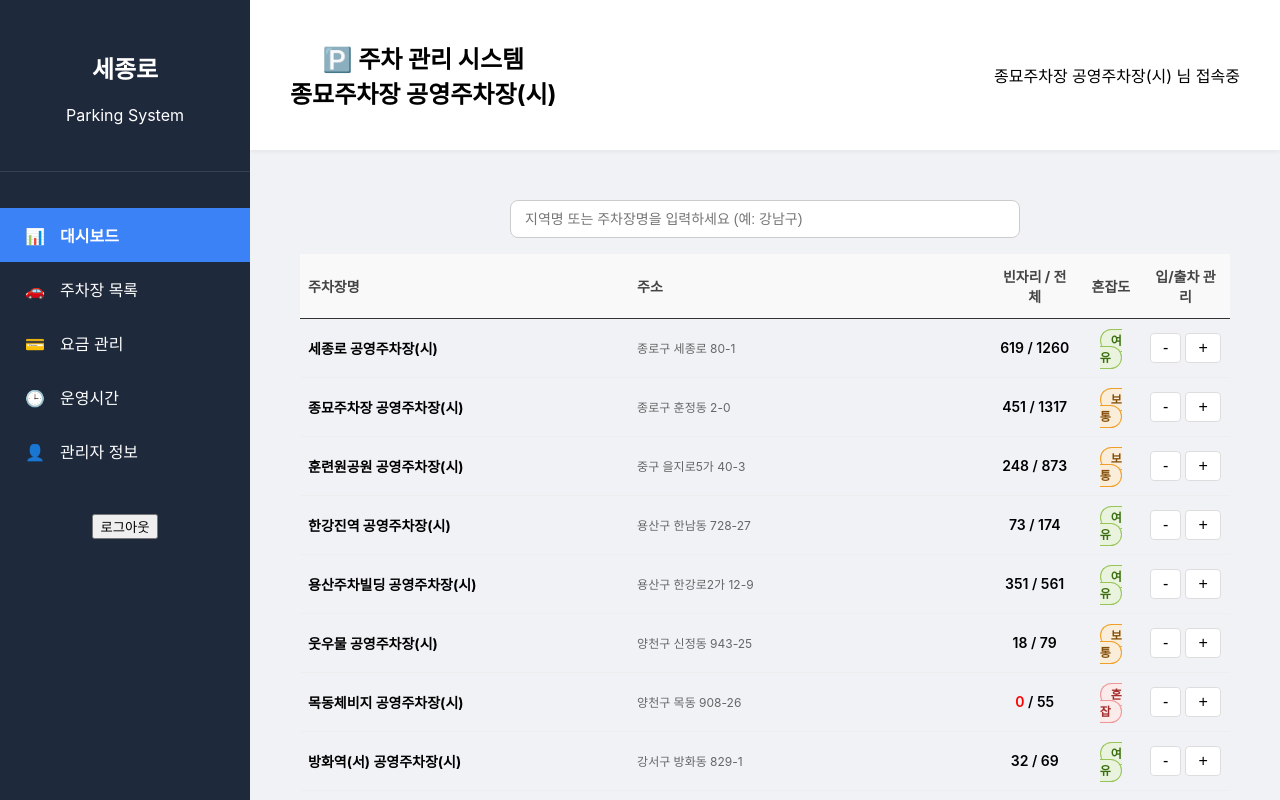
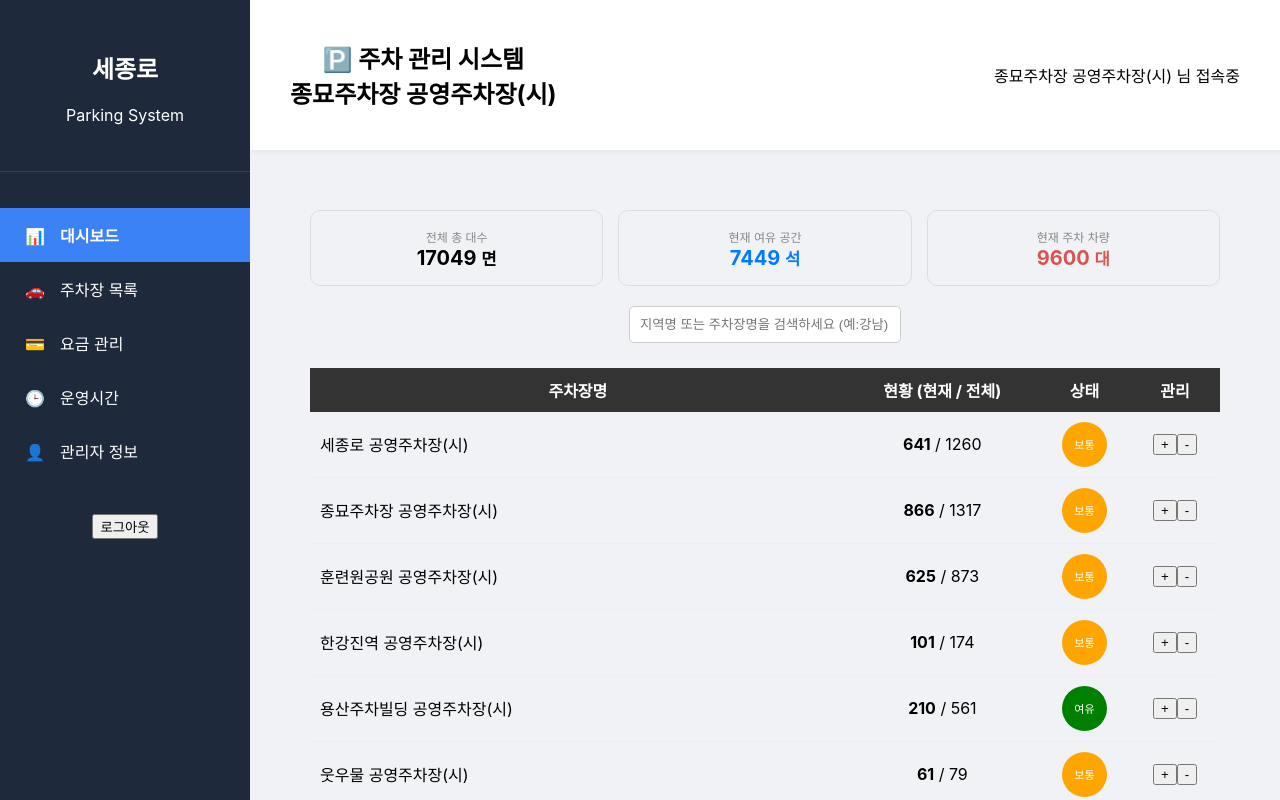
Before and after one commit to HANE48/Parking_place, a React (Create React App) app: page / in a window 1280 px wide. Built offline with nearby package versions, Linux system fonts and the light colour scheme.

Commit message:
P.Table수정

```diff
--- a/src/manager/ParkingTable.js
+++ b/src/manager/ParkingTable.js
@@ -1,132 +1,132 @@
 import React, { useState } from 'react';
 
 const ParkingTable = ({ data, setData }) => {
-    const [searchTerm, setSearchTerm] = useState("");
+    const [searchTerm, setSearchTerm] = useState('');
 
-    // 1. 혼잡도 및 빈자리 계산 (마이너스 값 방어 로직)
-    const getStatus = (now, total) => {
-        const nNow = Number(now || 0);
-        const nTotal = Number(total || 0);
+    const totalLots = data.length;
+    const totalCapacity = data.reduce((acc, cur) => acc + Number(cur.tpkct || 0), 0);
 
-        // 현재 대수가 전체보다 많아도 계산은 100%까지만 (혼잡도 표시용)
-        const calcNow = nNow > nTotal ? nTotal : nNow;
-        const rate = (calcNow / nTotal) * 100;
+    // 현재 차량 합계 계산 시에도 초과분 제외 (69 -> 55로 계산)
+    const totalParked = data.reduce((acc, cur) => {
+        const curCnt = Number(cur.now_prk_vhcl_cnt || 0);
+        const maxCnt = Number(cur.tpkct || 0);
+        return acc + Math.min(curCnt, maxCnt); //기존데이터 수치 넘치면 강제로 깍음
+    }, 0);
 
-        // 빈자리 계산: 0보다 작아지면 무조건 0으로 표시
-        const available = nTotal - nNow;
-        const displayAvailable = available < 0 ? 0 : available;
+    const totalAvailable = totalCapacity - totalParked;
 
-        if (rate > 90) return { label: "혼잡", color: "#A32D2D", bg: "#FCEBEB", border: "#F09595", available: displayAvailable };
-        if (rate >= 60) return { label: "보통", color: "#854F0B", bg: "#FAEEDA", border: "#EF9F27", available: displayAvailable };
-        return { label: "여유", color: "#3B6D11", bg: "#EAF3DE", border: "#97C459", available: displayAvailable };
-    };
+    // 검색 필터링
+    const filteredData = data.filter(item =>
+        item.pklt_nm.includes(searchTerm) || (item.addr && item.addr.includes(searchTerm))
+    );
 
-    // 2. 검색 필터링 (지역명 또는 주차장명)
-    const filteredData = data.filter(item => {
-        const term = searchTerm.trim().toLowerCase();
-        return (
-            item.pklt_nm?.toLowerCase().includes(term) ||
-            item.addr?.toLowerCase().includes(term)
-        );
-    });
+    // 입/출차 관리 함수 (버튼 클릭 시) ---
+    const handleUpdate = (id, change) => {
+        const newData = data.map(item => {
+            if (item.pklt_cd === id) {
+                // 수정 시점에도 초과된 데이터(69)는 일단 한계치(55)로 맞춘 후 계산 시작
+                const max = Number(item.tpkct);
+                let current = Math.min(Number(item.now_prk_vhcl_cnt), max);
 
-    // 3. 입차 로직 (- 버튼 클릭 시 숫자 증가)
-    const handleIncrease = (pklt_cd) => {
-        setData(prevData => prevData.map(item => {
-            if (item.pklt_cd === pklt_cd) {
-                const current = Number(item.now_prk_vhcl_cnt || 0);
-                const total = Number(item.tpkct || 0);
+                const updated = current + change;
 
-                if (current < total) {
-                    return { ...item, now_prk_vhcl_cnt: current + 1 };
-                }
+                if (updated >= 0 && updated <= max) {
+                    return { ...item, now_prk_vhcl_cnt: updated };
+                } else if (updated > max) {
                     alert("이미 만차입니다!");
-            }
-            return item;
-        }));
-    };
-
-    // 4. 출차 로직 (+ 버튼 클릭 시 숫자 감소)
-    const handleDecrease = (pklt_cd) => {
-        setData(prevData => prevData.map(item => {
-            if (item.pklt_cd === pklt_cd) {
-                const current = Number(item.now_prk_vhcl_cnt || 0);
-                if (current > 0) {
-                    return { ...item, now_prk_vhcl_cnt: current - 1 };
+                } else if (updated < 0) {
+                    alert("현재 주차된 차량이 없습니다.");
                 }
             }
             return item;
-        }));
+        });
+        setData(newData);
     };
 
     return (
-        <div style={{ padding: '10px' }}>
-            <div style={{ marginBottom: '16px' }}>
+        <div style={{ padding: '20px' }}>
+
+            <div style={{ display: 'flex', gap: '15px', marginBottom: '20px' }}>
+                <div style={cardStyle}>
+                    <span style={labelStyle}>전체 총 대수</span>
+                    <div style={valStyle}>{totalCapacity} <small>면</small></div>
+                </div>
+                <div style={cardStyle}>
+                    <span style={labelStyle}>현재 여유 공간</span>
+                    <div style={{ ...valStyle, color: '#007bff' }}>{totalAvailable} <small>석</small></div>
+                </div>
+                <div style={cardStyle}>
+                    <span style={labelStyle}>현재 주차 차량</span>
+                    <div style={{ ...valStyle, color: '#d9534f' }}>{totalParked} <small>대</small></div>
+                </div>
+            </div>
+
+            {/* 검색창 */}
             <input
+                type="text"
+                placeholder="지역명 또는 주차장명을 검색하세요 (예:강남)"
                 value={searchTerm}
                 onChange={(e) => setSearchTerm(e.target.value)}
-                    placeholder="지역명 또는 주차장명을 입력하세요 (예: 강남구)"
-                    style={inputStyle}
+                style={searchInputStyle}
             />
-            </div>
 
-            <table style={{ width: '100%', borderCollapse: 'collapse', fontSize: '14px' }}>
+            <table style={{ width: '100%', borderCollapse: 'collapse', marginTop: '15px' }}>
                 <thead>
-                    <tr style={{ borderBottom: '1.5px solid #333', backgroundColor: '#f9f9f9' }}>
-                        <th style={thStyle('left')}>주차장명</th>
-                        <th style={thStyle('left')}>주소</th>
-                        <th style={thStyle('center')}>빈자리 / 전체</th>
-                        <th style={thStyle('center')}>혼잡도</th>
-                        <th style={thStyle('center')}>입/출차 관리</th>
+                    <tr style={{ backgroundColor: '#333', color: '#fff' }}>
+                        <th style={thStyle}>주차장명</th>
+                        <th style={thStyle}>현황 (현재 / 전체)</th>
+                        <th style={thStyle}>상태</th>
+                        <th style={thStyle}>관리</th>
                     </tr>
                 </thead>
                 <tbody>
-                    {filteredData.length > 0 ? (
-                        filteredData.map((parking) => {
-                            const status = getStatus(parking.now_prk_vhcl_cnt, parking.tpkct);
+                    {filteredData.map((parking) => {
+                        const max = Number(parking.tpkct);
+                        // Math.min: 화면에 보여줄 때부터 초과값(69)을 최대값(55)으로 깎아서 보여줌
+                        // Json데이터 값 읽어올때 초과값도 그대로 불러와서 Math.min으로 맞춤
+                        const cur = Math.min(Number(parking.now_prk_vhcl_cnt), max);
+                        const ratio = (cur / max) * 100;
+                        const isFull = cur >= max;
+
                         return (
                             <tr key={parking.pklt_cd} style={{ borderBottom: '1px solid #eee' }}>
-                                    <td style={tdStyle('left')}><strong>{parking.pklt_nm}</strong></td>
-                                    <td style={{ ...tdStyle('left'), fontSize: '12px', color: '#666' }}>{parking.addr || "-"}</td>
-                                    <td style={{ ...tdStyle('center'), fontWeight: '600' }}>
-                                        <span style={{ color: status.available === 0 ? 'red' : 'inherit' }}>
-                                            {status.available}
-                                        </span> / {Number(parking.tpkct)}
+                                <td style={{ ...tdStyle, textAlign: 'left' }}>{parking.pklt_nm}</td>
+                                <td style={tdStyle}>
+                                    {/* 만차 : 빨간색 강조 */}
+                                    <span style={{ color: isFull ? 'red' : 'black', fontWeight: 'bold' }}>
+                                        {cur}
+                                    </span> / {max}
                                 </td>
-                                    <td style={tdStyle('center')}>
-                                        <span style={{
-                                            color: status.color, backgroundColor: status.bg,
-                                            border: `1px solid ${status.border}`, padding: '3px 10px',
-                                            borderRadius: '20px', fontSize: '12px', fontWeight: 'bold'
+                                {/* 혼잡도 상태표시등 */}
+                                <td style={tdStyle}>
+                                    <div style={{
+                                        width: '45px', height: '45px', borderRadius: '50%',
+                                        backgroundColor: ratio >= 90 ? 'red' : ratio >= 50 ? 'orange' : 'green',
+                                        color: 'white', display: 'inline-flex', alignItems: 'center', justifyContent: 'center', fontSize: '11px'
                                     }}>
-                                            {status.label}
-                                        </span>
+                                        {ratio >= 90 ? '혼잡' : ratio >= 50 ? '보통' : '여유'}
+                                    </div>
                                 </td>
-                                    <td style={tdStyle('center')}>
-                                        {/* - 버튼: 입차(숫자 증가), + 버튼: 출차(숫자 감소) */}
-                                        <button onClick={() => handleIncrease(parking.pklt_cd)} style={btnStyle}>-</button>
-                                        <button onClick={() => handleDecrease(parking.pklt_cd)} style={{ ...btnStyle, marginLeft: '4px' }}>+</button>
+                                {/* 관리자 +,- 차량관리 버튼 */}
+                                <td style={tdStyle}>
+                                    <button onClick={() => handleUpdate(parking.pklt_cd, 1)}>+</button>
+                                    <button onClick={() => handleUpdate(parking.pklt_cd, -1)}>-</button>
                                 </td>
                             </tr>
                         );
-                        })
-                    ) : (
-                        <tr>
-                            <td colSpan="5" style={{ padding: '40px', textAlign: 'center', color: '#999' }}>
-                                검색 결과가 없습니다.
-                            </td>
-                        </tr>
-                    )}
+                    })}
                 </tbody>
             </table>
         </div>
     );
 };
 
-// 스타일 가이드
-const inputStyle = { padding: '10px 14px', width: '100%', maxWidth: '480px', borderRadius: '8px', border: '1.5px solid #ccc', fontSize: '14px' };
-const thStyle = (align) => ({ padding: '12px 8px', textAlign: align, color: '#444' });
-const tdStyle = (align) => ({ padding: '12px 8px', textAlign: align, verticalAlign: 'middle' });
-const btnStyle = { padding: '5px 12px', cursor: 'pointer', border: '1px solid #ddd', borderRadius: '4px', backgroundColor: '#fff', fontSize: '16px' };
+// 스타일 (수정가능)
+const cardStyle = { flex: 1, padding: '15px', border: '1px solid #ddd', borderRadius: '10px', textAlign: 'center' };
+const labelStyle = { fontSize: '12px', color: '#888' };
+const valStyle = { fontSize: '20px', fontWeight: 'bold' };
+const searchInputStyle = { padding: '10px', width: '250px', marginBottom: '10px', borderRadius: '5px', border: '1px solid #ccc' };
+const thStyle = { padding: '10px' };
+const tdStyle = { padding: '10px', textAlign: 'center' };
 
 export default ParkingTable;
```
Lines whose indentation alone changed are shown as unchanged.
